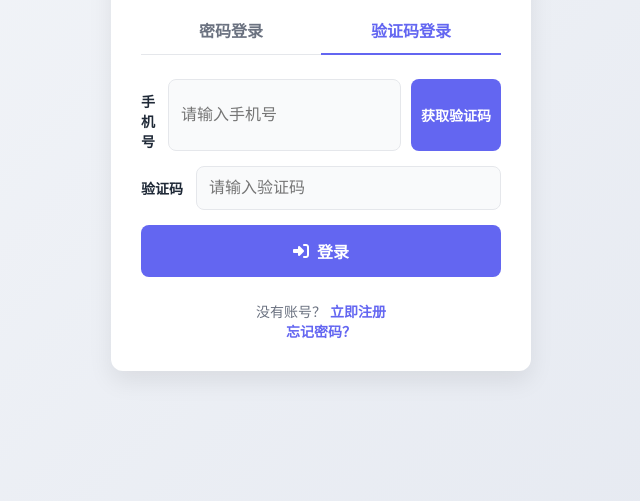
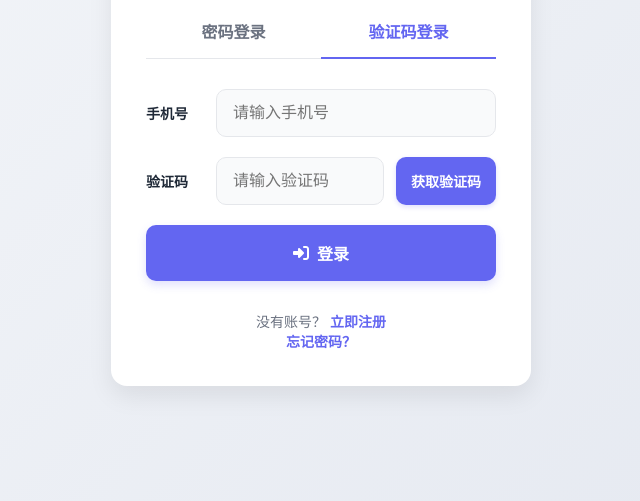
Before and after one commit to lipy3724/yinghuo, a website: page public/phone-login.html in a window 1280 px wide. Shown: the part 299-800 px from the top of the page, without its empty margins (319-959 px from the left). Drawn offline with Linux system fonts and the light colour scheme.

Commit message:
恢复优化验证码登录界面

```diff
--- a/public/phone-login.html
+++ b/public/phone-login.html
@@ -10,6 +10,7 @@
         :root {
             --primary-color: #6366f1;
             --primary-dark: #4f46e5;
+            --primary-light: #c7d2fe;
             --success-color: #10b981;
             --success-dark: #059669;
             --error-color: #ef4444;
@@ -18,6 +19,8 @@
             --bg-color: #f3f4f6;
             --card-bg: #ffffff;
             --input-bg: #f9fafb;
+            --input-border: #e5e7eb;
+            --input-border-focus: #a5b4fc;
         }
 
         body {
@@ -35,15 +38,15 @@
         .auth-container {
             max-width: 420px;
             width: 90%;
-            padding: 30px;
+            padding: 35px;
             background-color: var(--card-bg);
-            border-radius: 12px;
+            border-radius: 16px;
             box-shadow: 0 10px 25px rgba(0, 0, 0, 0.08);
         }
 
         .logo-container {
             text-align: center;
-            margin-bottom: 20px;
+            margin-bottom: 25px;
         }
 
         .logo {
@@ -56,7 +59,8 @@
             align-items: center;
             justify-content: center;
             font-size: 36px;
-            margin-bottom: 10px;
+            margin-bottom: 12px;
+            box-shadow: 0 5px 15px rgba(99, 102, 241, 0.3);
         }
 
         .auth-title {
@@ -69,13 +73,13 @@
 
         .tabs {
             display: flex;
-            border-bottom: 1px solid #e5e7eb;
-            margin-bottom: 24px;
+            border-bottom: 1px solid var(--input-border);
+            margin-bottom: 30px;
         }
 
         .tab {
             flex: 1;
-            padding: 12px 0;
+            padding: 15px 0;
             text-align: center;
             cursor: pointer;
             font-weight: 600;
@@ -110,80 +114,126 @@
             20%, 40%, 60%, 80% { transform: translateX(5px); }
         }
 
-        .form-row {
+        .input-group {
+            margin-bottom: 20px;
             display: flex;
-            margin-bottom: 15px;
+            align-items: center;
+        }
+
+        .input-label {
+            width: 60px;
+            font-size: 14px;
+            font-weight: 600;
+            color: var(--text-dark);
+            margin-right: 10px;
+        }
+
+        .input-field-container {
+            flex: 1;
             position: relative;
         }
 
-        .form-label {
-            width: 55px;
-            padding-top: 12px;
-            font-size: 14px;
-            font-weight: 600;
-            color: var(--text-dark);
+        .input-field {
+            width: 100%;
+            padding: 14px 16px;
+            border: 1px solid var(--input-border);
+            border-radius: 10px;
+            font-size: 16px;
+            background-color: var(--input-bg);
+            transition: all 0.2s ease;
+            box-sizing: border-box;
         }
 
-        .form-input-container {
-            flex: 1;
-            display: flex;
+        .input-field:focus {
+            outline: none;
+            border-color: var(--input-border-focus);
+            box-shadow: 0 0 0 3px rgba(165, 180, 252, 0.2);
         }
 
-        .form-input {
-            width: 100%;
-            padding: 12px;
-            border: 1px solid #e5e7eb;
-            border-radius: 8px;
-            font-size: 16px;
-            background-color: var(--input-bg);
-        }
-
-        .code-container {
+        .code-group {
             display: flex;
             width: 100%;
-            gap: 10px;
+            position: relative;
         }
 
         .code-input {
-            flex: 1;
-            padding: 12px;
-            border: 1px solid #e5e7eb;
-            border-radius: 8px;
+            width: 60%;
+            padding: 14px 16px;
+            border: 1px solid var(--input-border);
+            border-radius: 10px;
             font-size: 16px;
             background-color: var(--input-bg);
+            transition: all 0.2s ease;
+        }
+
+        .code-input:focus {
+            outline: none;
+            border-color: var(--input-border-focus);
+            box-shadow: 0 0 0 3px rgba(165, 180, 252, 0.2);
         }
 
         .code-btn {
-            width: 90px;
-            padding: 0 5px;
+            position: absolute;
+            right: 0;
+            width: 100px;
+            padding: 14px 5px;
             font-size: 14px;
             color: white;
             font-weight: 600;
             background-color: var(--primary-color);
             border: none;
-            border-radius: 8px;
+            border-radius: 10px;
             cursor: pointer;
+            transition: all 0.3s ease;
+            white-space: nowrap;
+            box-shadow: 0 2px 5px rgba(99, 102, 241, 0.2);
+        }
+
+        .code-btn:hover {
+            background-color: var(--primary-dark);
+            transform: translateY(-2px);
+            box-shadow: 0 4px 8px rgba(99, 102, 241, 0.3);
+        }
+
+        .code-btn:active {
+            transform: translateY(0);
+            box-shadow: 0 2px 5px rgba(99, 102, 241, 0.2);
         }
 
         .code-btn:disabled {
-            background-color: #c7d2fe;
+            background-color: var(--primary-light);
             cursor: not-allowed;
+            transform: none;
+            box-shadow: none;
         }
 
         .login-btn {
             width: 100%;
-            padding: 14px;
-            margin-top: 10px;
+            padding: 16px;
+            margin-top: 20px;
             background-color: var(--primary-color);
             color: white;
             border: none;
-            border-radius: 8px;
+            border-radius: 10px;
             font-size: 16px;
             font-weight: 600;
             cursor: pointer;
             display: flex;
             align-items: center;
             justify-content: center;
+            transition: all 0.3s ease;
+            box-shadow: 0 4px 10px rgba(99, 102, 241, 0.2);
+        }
+
+        .login-btn:hover {
+            background-color: var(--primary-dark);
+            transform: translateY(-2px);
+            box-shadow: 0 6px 15px rgba(99, 102, 241, 0.3);
+        }
+
+        .login-btn:active {
+            transform: translateY(0);
+            box-shadow: 0 4px 10px rgba(99, 102, 241, 0.2);
         }
 
         .login-btn i {
@@ -192,7 +242,7 @@
 
         .auth-footer {
             text-align: center;
-            margin-top: 24px;
+            margin-top: 30px;
             color: var(--text-light);
             font-size: 14px;
         }
@@ -201,19 +251,26 @@
             color: var(--primary-color);
             text-decoration: none;
             font-weight: 600;
+            transition: color 0.2s ease;
+        }
+
+        .auth-footer a:hover {
+            color: var(--primary-dark);
+            text-decoration: underline;
         }
 
         .error-message {
             color: var(--error-color);
-            margin-bottom: 16px;
+            margin-bottom: 20px;
             text-align: center;
             font-weight: 500;
-            padding: 10px;
-            border-radius: 6px;
+            padding: 12px;
+            border-radius: 10px;
             background-color: rgba(239, 68, 68, 0.1);
             display: flex;
             align-items: center;
             justify-content: center;
+            border: 1px solid rgba(239, 68, 68, 0.2);
         }
 
         .error-message i {
@@ -241,22 +298,22 @@
         </div>
 
         <form id="phone-login-form">
-            <div class="form-row">
-                <div class="form-label">手机号</div>
-                <div class="form-input-container">
-                    <div class="code-container">
-                        <input type="text" id="phone" name="phone" class="code-input"
+            <div class="input-group">
+                <label class="input-label" for="phone">手机号</label>
+                <div class="input-field-container">
+                    <input type="text" id="phone" name="phone" class="input-field"
                                placeholder="请输入手机号" required pattern="^1[3-9]\d{9}$">
-                        <button type="button" id="send-code-btn" class="code-btn">获取验证码</button>
-                    </div>
                 </div>
             </div>
 
-            <div class="form-row">
-                <div class="form-label">验证码</div>
-                <div class="form-input-container">
-                    <input type="text" id="code" name="code" class="form-input"
-                           placeholder="请输入验证码" required>
+            <div class="input-group">
+                <label class="input-label" for="code">验证码</label>
+                <div class="input-field-container">
+                    <div class="code-group">
+                        <input type="text" id="code" name="code" class="code-input"
+                               placeholder="请输入验证码" required>
+                        <button type="button" id="send-code-btn" class="code-btn">获取验证码</button>
+                    </div>
                 </div>
             </div>
 
@@ -294,6 +351,7 @@
                 // 显示为错误消息（红色）
                 errorMessage.style.color = 'var(--error-color)';
                 errorMessage.style.backgroundColor = 'rgba(239, 68, 68, 0.1)';
+                errorMessage.style.borderColor = 'rgba(239, 68, 68, 0.2)';
             // 添加抖动动画
             errorMessage.style.animation = 'none';
             setTimeout(() => {
@@ -303,6 +361,7 @@
                 // 显示为成功消息（绿色）
                 errorMessage.style.color = 'var(--success-color)';
                 errorMessage.style.backgroundColor = 'rgba(16, 185, 129, 0.1)';
+                errorMessage.style.borderColor = 'rgba(16, 185, 129, 0.2)';
                 // 移除抖动动画
                 errorMessage.style.animation = 'none';
             }
```
